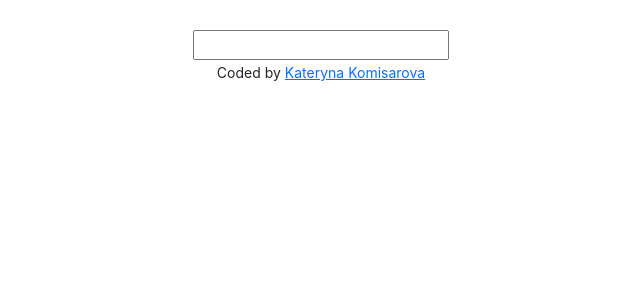
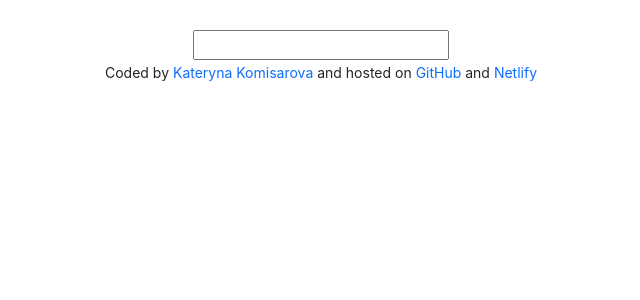
Before and after one commit to komisssarova/Dictionary-Project-App, a React (Create React App) app: page / in a window 1280 px wide. Shown: the top 300 px of the page, without its empty margins (319-959 px from the left). Built offline with nearby package versions, Linux system fonts and the light colour scheme.

Commit message:
added few links on my GitHub and Netlify

```diff
--- a/src/App.css
+++ b/src/App.css
@@ -5,3 +5,7 @@
 .App-header {
   margin: 30px 0;
 }
+
+a {
+ text-decoration: none;
+}
--- a/src/App.js
+++ b/src/App.js
@@ -14,7 +14,11 @@ export default function App() {
             Coded by{" "}
             <a href="https://www.linkedin.com/in/kateryna-komisarova/">
               Kateryna Komisarova
-            </a>
+            </a> {" "}
+            and hosted on{" "}
+            <a href="https://github.com/komisssarova/dictionary-project-app">GitHub</a>{" "}
+            and{" "}
+            <a href="https://taupe-stardust-dd3019.netlify.app/">Netlify</a>
           </small>
         </footer>
       </div>
```
